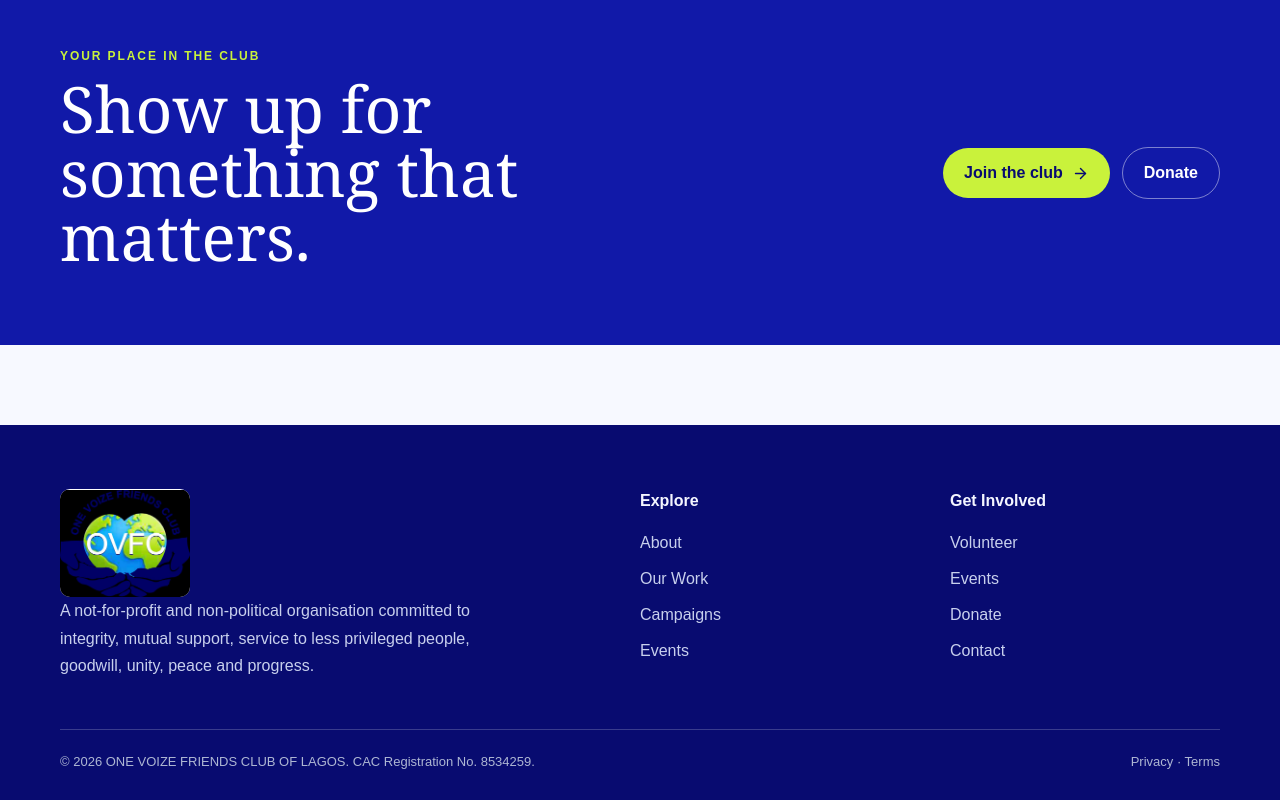
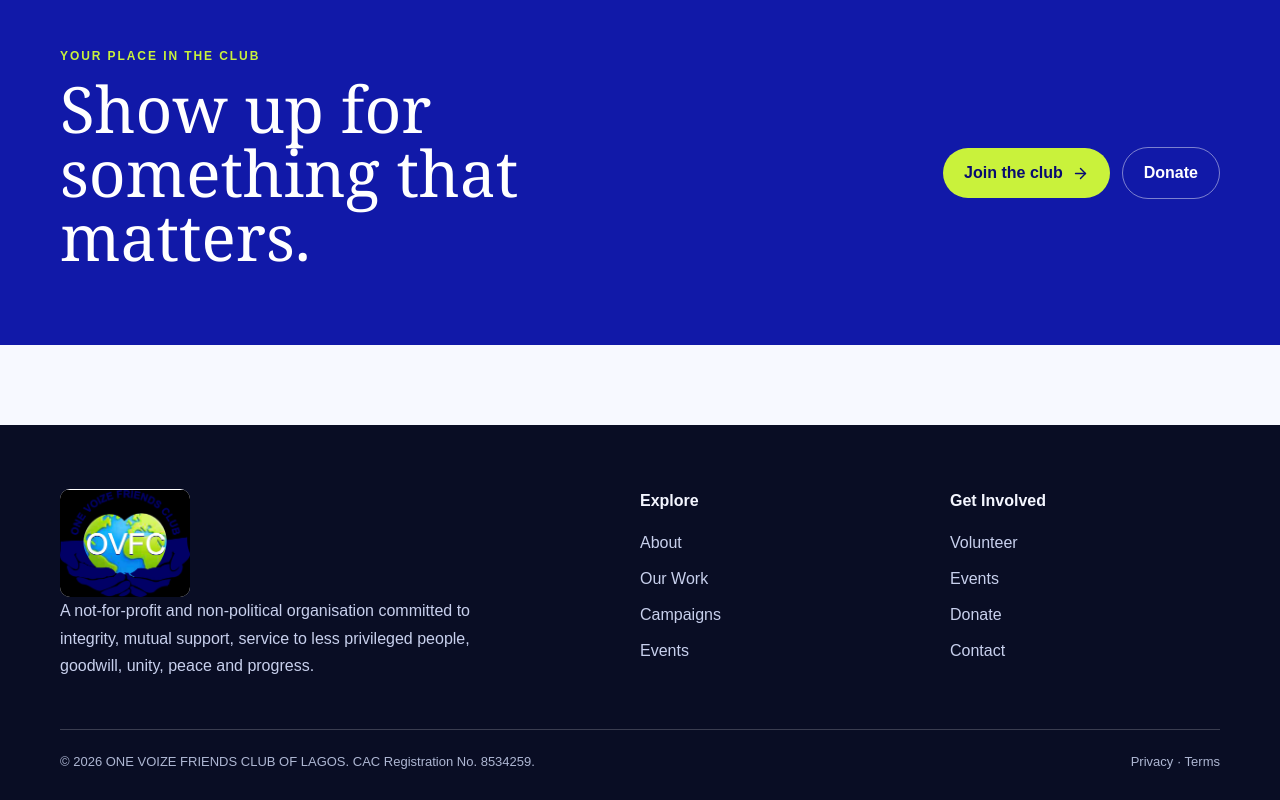
Before and after one commit to AzeezBello/onevoize, a Next.js app: page / in a window 1280 px wide. Shown: the part 3228-4028 px from the top of the page. Built offline with nearby package versions, Linux system fonts and the light colour scheme; no server answers.

Commit message:
footer update

```diff
--- a/src/app/layout.tsx
+++ b/src/app/layout.tsx
@@ -29,5 +29,5 @@ export const viewport: Viewport = {
 };
 
 export default function RootLayout({ children }: { children: React.ReactNode }) {
-  return <><Navbar/><main>{children}</main><Footer/></>;
+  return <html lang="en"><body><Navbar/><main>{children}</main><Footer/></body></html>;
 }
```
Also changed, not shown: src/components/Footer.tsx (+1 -1 lines).
